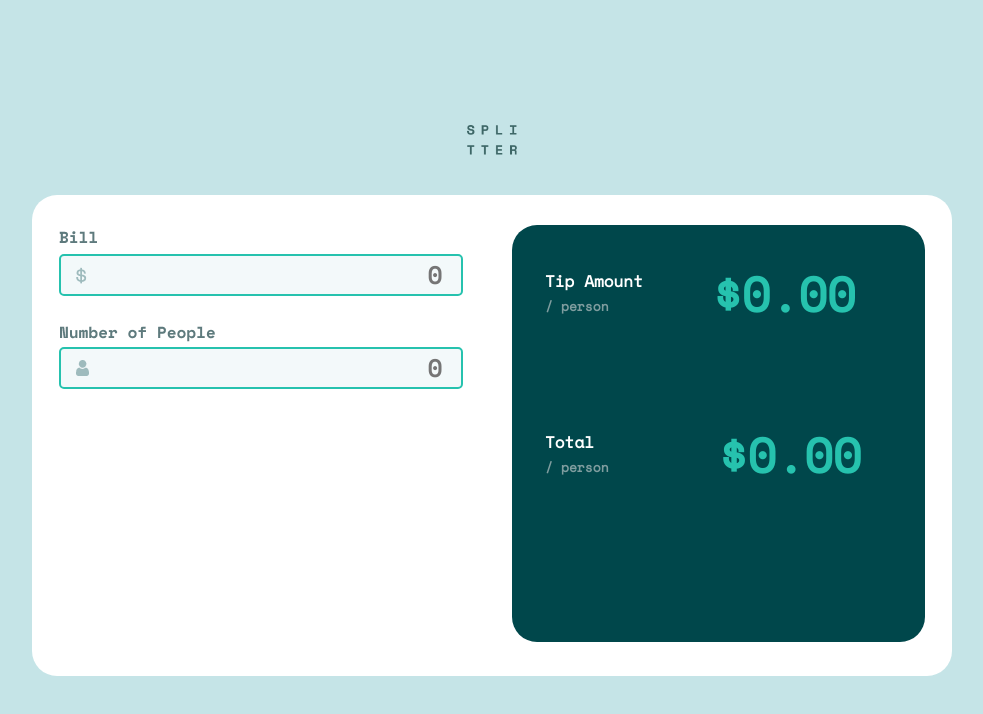
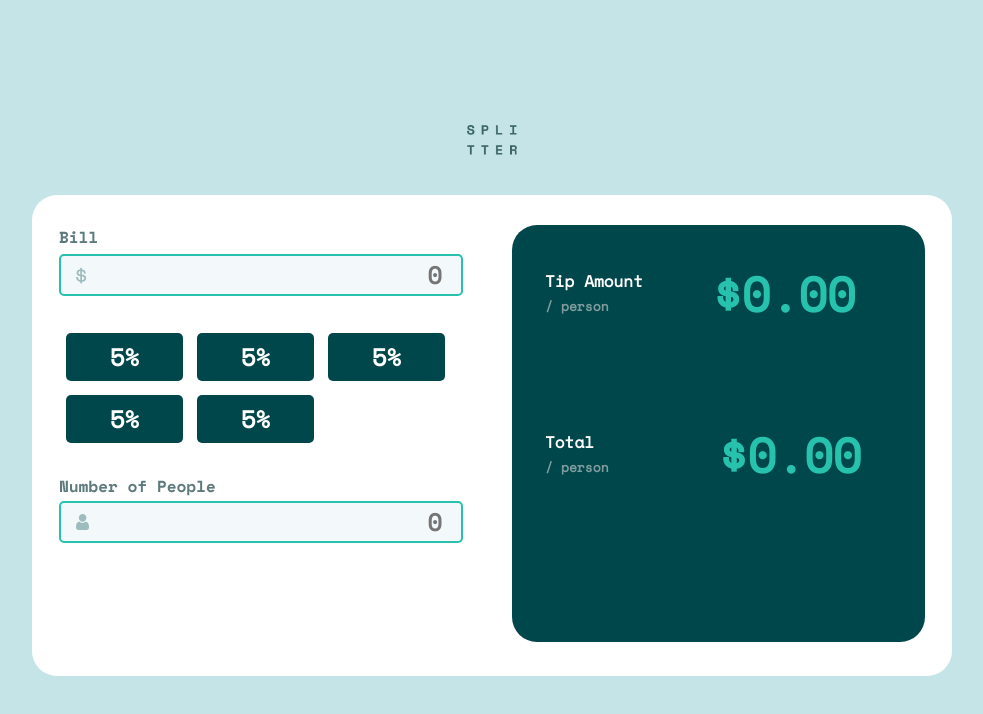
Before and after one commit to DavidPerelman/tip-calculator-app, a React (Create React App) app: page / in a window 1280 px wide. Shown: the top 714 px of the page, without its empty margins (148-1131 px from the left). Built offline with nearby package versions, Linux system fonts and the light colour scheme.

Commit message:
setup buttons

```diff
--- /dev/null
+++ b/src/components/Button/Button.css
@@ -0,0 +1,23 @@
+.Button {
+  margin: 7px;
+}
+
+.small {
+  width: 117px;
+  height: 48px;
+  border-radius: 5px;
+  font-size: 24px;
+  font-weight: 700;
+  border-left-width: 0px;
+  border-top-width: 0px;
+  border-bottom-width: 0px;
+  border-right-width: 0px;
+}
+
+.fdfd {
+  background-color: #00474b;
+}
+
+.white {
+  color: #ffffff;
+}
--- /dev/null
+++ b/src/components/Button/Button.js
@@ -0,0 +1,15 @@
+import React from 'react';
+import './Button.css';
+
+const Button = ({ children, size, color, backgroundColor, onClick }) => {
+  return (
+    <button
+      className={`Button ${size} ${color} ${backgroundColor}`}
+      onClick={onClick}
+    >
+      {children}
+    </button>
+  );
+};
+
+export default Button;
--- a/src/containers/CalculatorInputs/CalculatorInputs.js
+++ b/src/containers/CalculatorInputs/CalculatorInputs.js
@@ -4,10 +4,13 @@ import billHeader from '../../asset/bill.png';
 import numberOfPeopleIconHeader from '../../asset/number-of-people.png';
 import numberOfPeopleIconError from '../../asset/error.png';
 import './CalculatorInputs.css';
+import TipPercentsButtons from '../TipPercentsButtons/TipPercentsButtons';
 
 const CalculatorInputs = ({
   changeNumberOfPeopleInput,
   changeBillInput,
+  tipPercent,
+  setTipPercent,
   error,
 }) => {
   return (
@@ -27,6 +30,10 @@ const CalculatorInputs = ({
               />
             </div>
           </div>
+          <TipPercentsButtons
+            tipPercent={tipPercent}
+            setTipPercent={setTipPercent}
+          />
 
           <div>
             <div className='number-of-people-headers'>
--- /dev/null
+++ b/src/containers/TipPercentsButtons/TipPercentsButtons.js
@@ -0,0 +1,26 @@
+import React from 'react';
+import Button from '../../components/Button/Button';
+
+const TipPercentsButtons = ({ tipPercent, setTipPercent }) => {
+  return (
+    <div>
+      <Button backgroundColor='fdfd' color='white' size='small'>
+        5%
+      </Button>
+      <Button backgroundColor='fdfd' color='white' size='small'>
+        5%
+      </Button>
+      <Button backgroundColor='fdfd' color='white' size='small'>
+        5%
+      </Button>
+      <Button backgroundColor='fdfd' color='white' size='small'>
+        5%
+      </Button>
+      <Button backgroundColor='fdfd' color='white' size='small'>
+        5%
+      </Button>
+    </div>
+  );
+};
+
+export default TipPercentsButtons;
--- a/src/pages/Layout/Layout.js
+++ b/src/pages/Layout/Layout.js
@@ -4,6 +4,7 @@ import SPLITTER from '../../asset/SPLITTER.png';
 import Container from '../../components/Container/Container';
 import CalculatorInputs from '../../containers/CalculatorInputs/CalculatorInputs';
 import CalculatorOutputs from '../../containers/CalculatorOutputs/CalculatorOutputs';
+import TipPercentsButtons from '../../containers/TipPercentsButtons/TipPercentsButtons';
 
 const Layout = () => {
   const [bill, setBill] = useState(0);
@@ -18,7 +19,6 @@ const Layout = () => {
     if (bill === 0) {
       return;
     } else if (numberOfPeople < 1) {
-      console.log(`Can't be zero`);
       setTotalTipPerPerson(0);
       setTotalBillPerPerson(0);
       return setError(true);
@@ -50,6 +50,8 @@ const Layout = () => {
               bill={bill}
               error={error}
               setBill={setBill}
+              tipPercent={tipPercent}
+              setTipPercent={setTipPercent}
               numberOfPeople={numberOfPeople}
               setNumberOfPeople={setNumberOfPeople}
               changeBillInput={changeBillInput}
```
